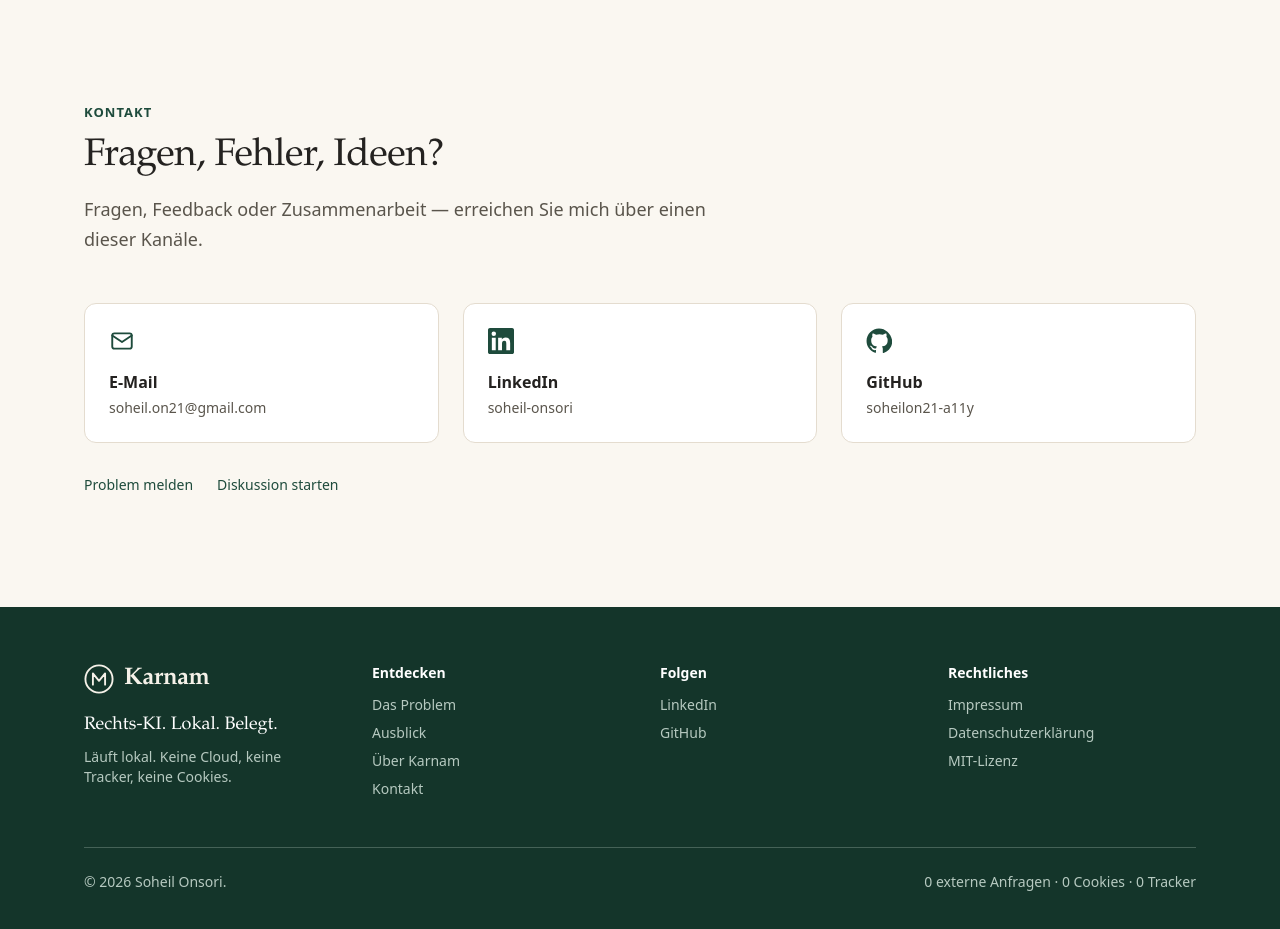
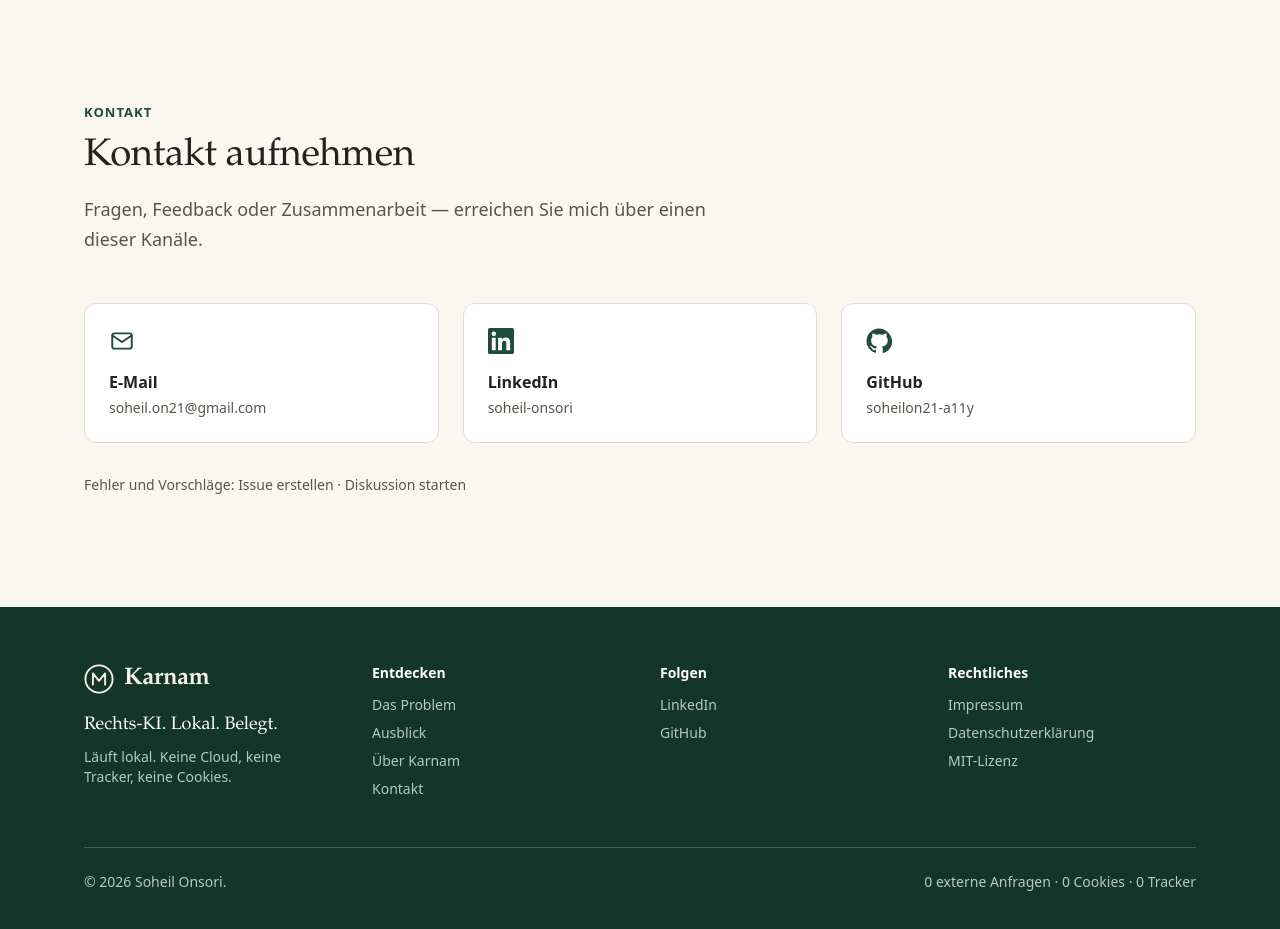
Before and after one commit to soheilon21-a11y/post-meeting-legal-analyzer, an Astro site in the folder website/: page /post-meeting-legal-analyzer/de in a window 1280 px wide. Shown: the part 6240-7169 px from the top of the page. Built offline with nearby package versions, Linux system fonts and the light colour scheme; Astro itself is replaced by a stand-in of ours.

Commit message:
contact refinement: Get in touch title, demote issue/discussion links to muted line

```diff
--- a/website/src/components/home/Contact.astro
+++ b/website/src/components/home/Contact.astro
@@ -90,18 +90,20 @@
       </li>
     </ul>
 
-    <p class="mt-8 flex flex-wrap gap-x-6 gap-y-2 text-sm text-muted">
+    <p class="mt-8 text-sm text-muted">
+      {t.issuesLead}{" "}
       <a
         href={githubIssuesUrl}
         rel="noopener"
-        class="text-accent no-underline hover:text-accent-dark"
+        class="text-muted no-underline hover:text-accent"
       >
         {t.issuesCta}
       </a>
+      <span aria-hidden="true"> · </span>
       <a
         href={githubDiscussionsUrl}
         rel="noopener"
-        class="text-accent no-underline hover:text-accent-dark"
+        class="text-muted no-underline hover:text-accent"
       >
         {t.discussionsCta}
       </a>
--- a/website/src/content/strings/de.json
+++ b/website/src/content/strings/de.json
@@ -296,7 +296,7 @@
   "contact": {
     "kicker": "Kontakt",
     "kicker_draft": "DRAFT - pending human review",
-    "title": "Fragen, Fehler, Ideen?",
+    "title": "Kontakt aufnehmen",
     "title_draft": "DRAFT - pending human review",
     "body": "Fragen, Feedback oder Zusammenarbeit — erreichen Sie mich über einen dieser Kanäle.",
     "body_draft": "DRAFT - pending human review",
@@ -306,7 +306,9 @@
     "linkedinLabel_draft": "DRAFT - pending human review",
     "githubLabel": "GitHub",
     "githubLabel_draft": "DRAFT - pending human review",
-    "issuesCta": "Problem melden",
+    "issuesLead": "Fehler und Vorschläge:",
+    "issuesLead_draft": "DRAFT - pending human review",
+    "issuesCta": "Issue erstellen",
     "issuesCta_draft": "DRAFT - pending human review",
     "discussionsCta": "Diskussion starten",
     "discussionsCta_draft": "DRAFT - pending human review"
--- a/website/src/content/strings/en.json
+++ b/website/src/content/strings/en.json
@@ -194,11 +194,12 @@
   },
   "contact": {
     "kicker": "Contact",
-    "title": "Questions, bugs, ideas?",
+    "title": "Get in touch",
     "body": "Questions, feedback, or collaboration — reach out through any of these channels.",
     "emailLabel": "Email",
     "linkedinLabel": "LinkedIn",
     "githubLabel": "GitHub",
+    "issuesLead": "Bugs and feature requests:",
     "issuesCta": "Open an issue",
     "discussionsCta": "Start a discussion"
   },
```
